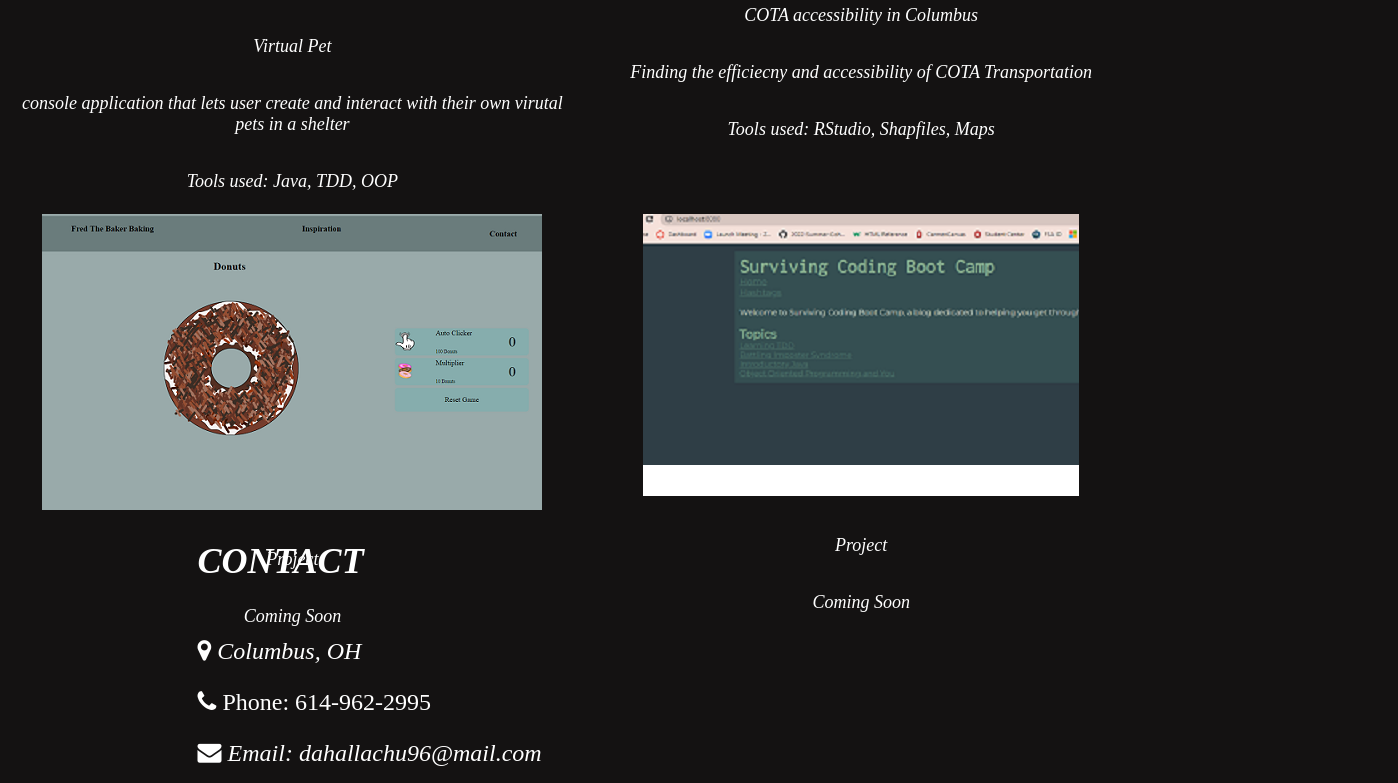
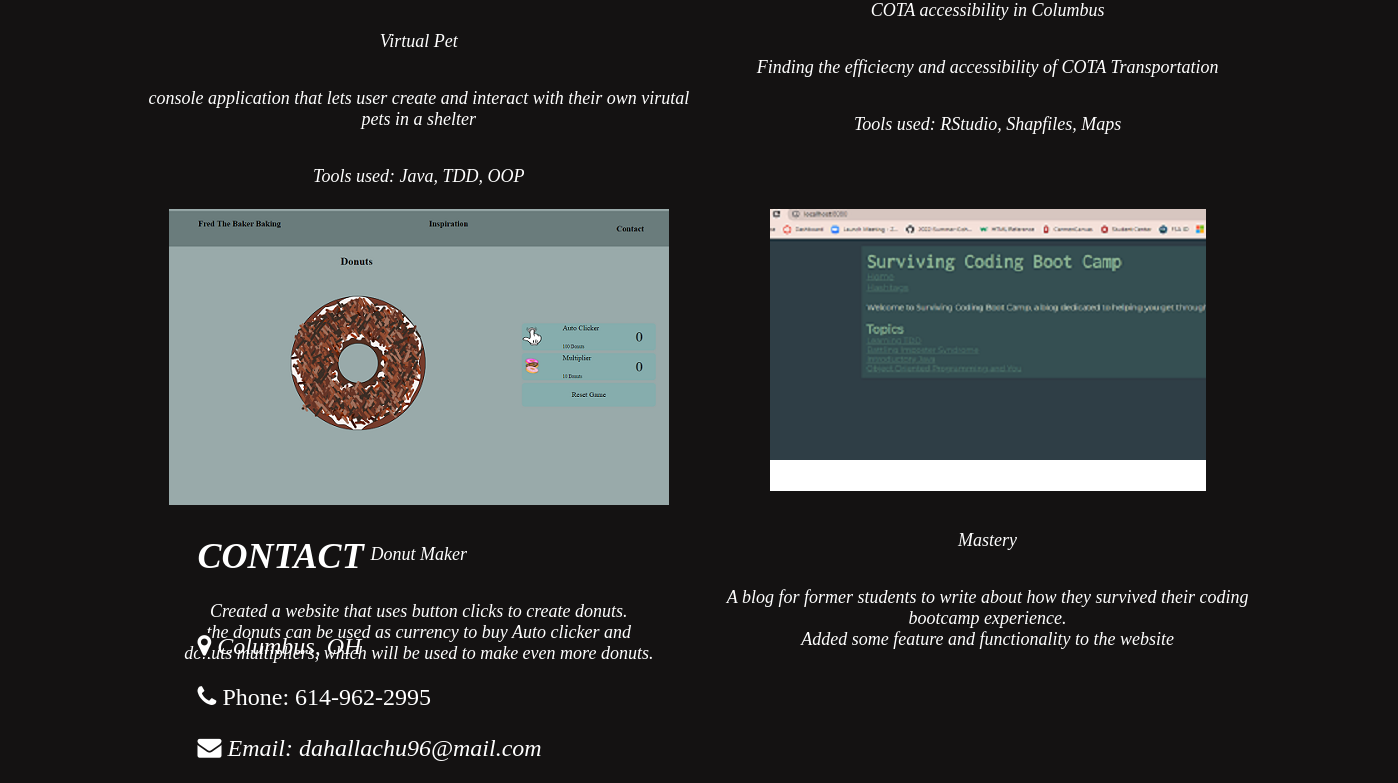
Before and after one commit to lachudahal/lachudahal.github.io, a plain HTML site: page index.html in a window 1280 px wide. Shown: the part 1971-2754 px from the top of the page, 1398 px wide, since content can reach past the window. Drawn offline with Linux system fonts and the light colour scheme.

Commit message:
added project

```diff
--- a/css/layout.css
+++ b/css/layout.css
@@ -64,7 +64,9 @@
     font-size: large;
     display: grid;
     grid-template-columns: repeat(2, 4fr);
-    padding-top: 10px;
+    padding-top: 5px;
+    padding-left: 10%;
+    padding-right: 10%;
 }
 .container > div{
    display: flex;
--- a/index.html
+++ b/index.html
@@ -83,15 +83,18 @@
         <div class="container">
             <div class="third_gird">
                 <img src="/images/donut.png">
-                <p><br>Project <br></p>
-                <p>Coming Soon</p>
+                <p><br>Donut Maker <br></p>
+                <p>Created a website that uses button clicks to create donuts. <br>
+                    the donuts can be used as currency to buy Auto clicker and <br>
+                    donuts multipliers, which will be used to make even more donuts.</p>
             </div>
         </div>
         <div class="container">
             <div class="fourth_bodie">
                 <img src="/images/mastery.png" alt="">
-                <p><br>Project<br></p>
-                <p>Coming Soon</p>
+                <p><br>Mastery<br></p>
+                <p>A blog for former students to write about how they survived their coding bootcamp experience. <br>
+                     Added some feature and functionality to the website</p>
             </div>
         </div>
         </div>
```
